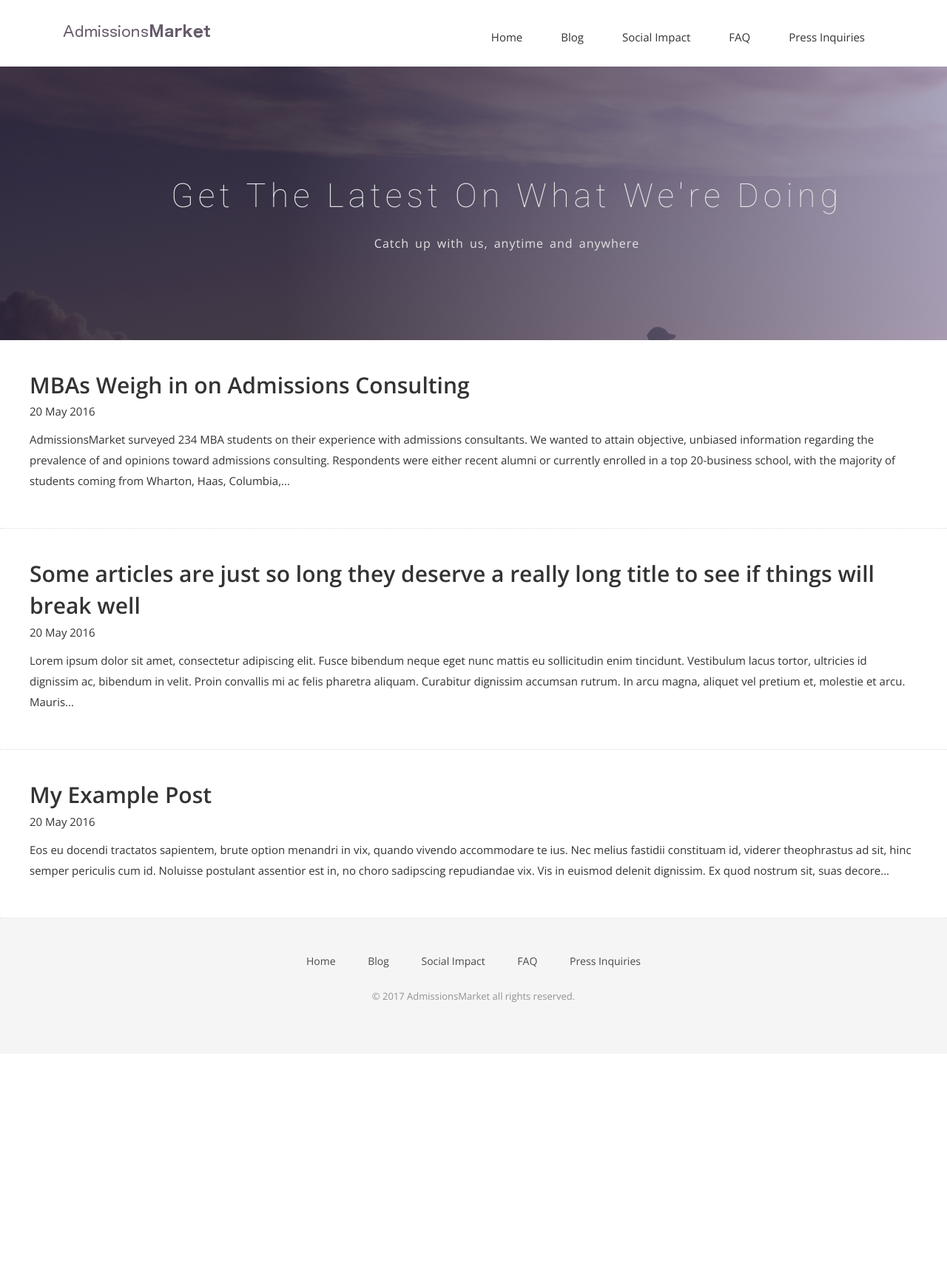
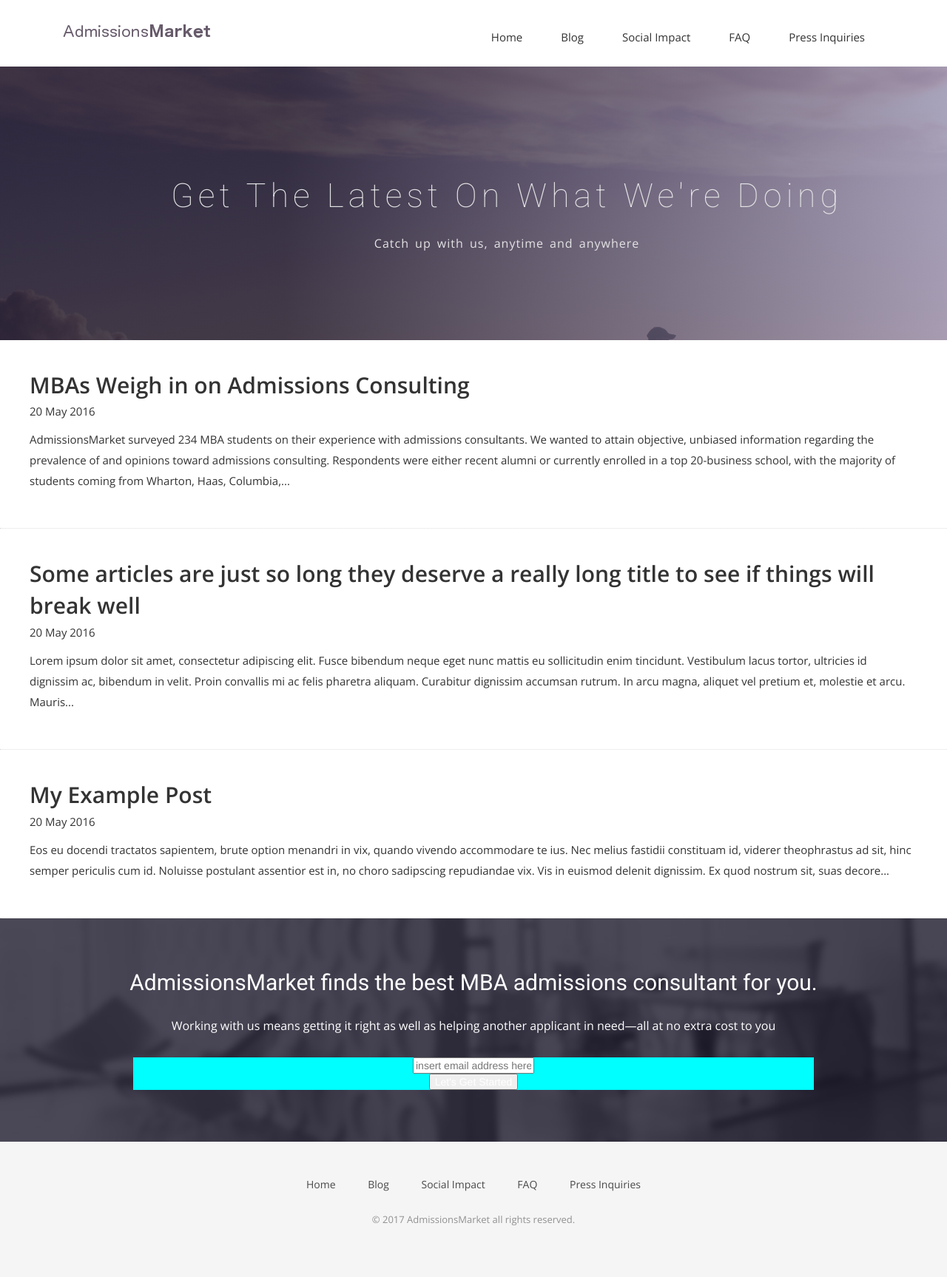
Before and after one commit to dsardi/Eric-Natelson.github.io, a Jekyll site: the page built from blog.html, in a window 1280 px wide. Shown: the whole page at 74% size. Built offline with Jekyll 4.4.1, drawn with Linux system fonts in a browser that asks for light colours; nearby versions of some CDN libraries; some web fonts are replaced; comment, search, counter and statistics services are not loaded; before the commit the page ends 1425 px from its top, so only the background shows below that.

Commit message:
added email submission form to bottom of blog page to be consistent with other pages

```diff
--- a/blog.html
+++ b/blog.html
@@ -25,3 +25,37 @@
   </p>
 </div>
 {% endfor %}
+
+<section id="call-to-action">
+  <div class="container">
+    <div class="row">
+      <div class="col-md-12">
+        <div class="block">
+          <h2>AdmissionsMarket finds the best MBA admissions consultant for you.</h2>
+          <p>Working with us means getting it right as well as helping another applicant in need—all at no extra cost to you</p>
+        </div>
+        <div class="col-md-10 col-md-offset-1">
+                <!-- Begin MailChimp Signup Form -->
+        <link href="//cdn-images.mailchimp.com/embedcode/horizontal-slim-10_7.css" rel="stylesheet" type="text/css">
+        <style type="text/css">
+          #mc_embed_signup{background:#00ffffff; clear:left; font:14px Helvetica,Arial,sans-serif; width:100%;}
+          /* Add your own MailChimp form style overrides in your site stylesheet or in this style block.
+             We recommend moving this block and the preceding CSS link to the HEAD of your HTML file. */
+        </style>
+        <div id="mc_embed_signup">
+        <form action="//admissionsmarket.us14.list-manage.com/subscribe/post?u=1fd4462e408d956f5c262e0d8&amp;id=e850f7628e" method="post" id="mc-embedded-subscribe-form" name="mc-embedded-subscribe-form" class="validate" target="_blank" novalidate>
+            <div id="mc_embed_signup_scroll">
+          <input type="email" value=""  name="EMAIL" class="email" id="mce-EMAIL" placeholder="insert email address here" required>
+            <!-- real people should not fill this in and expect good things - do not remove this or risk form bot signups-->
+            <div style="position: absolute; left: -5000px;" aria-hidden="true"><input type="text" name="b_1fd4462e408d956f5c262e0d8_e850f7628e" tabindex="-1" value=""></div>
+            <div class="clear">
+              <input type="submit" value="Let's Get Started" name="subscribe" id="mc-embedded-subscribe" class="button"></div>
+            </div>
+        </form>
+        </div>
+        <!--End mc_embed_signup-->
+        </div>
+      </div>
+    </div>
+  </div>
+</section>
```
